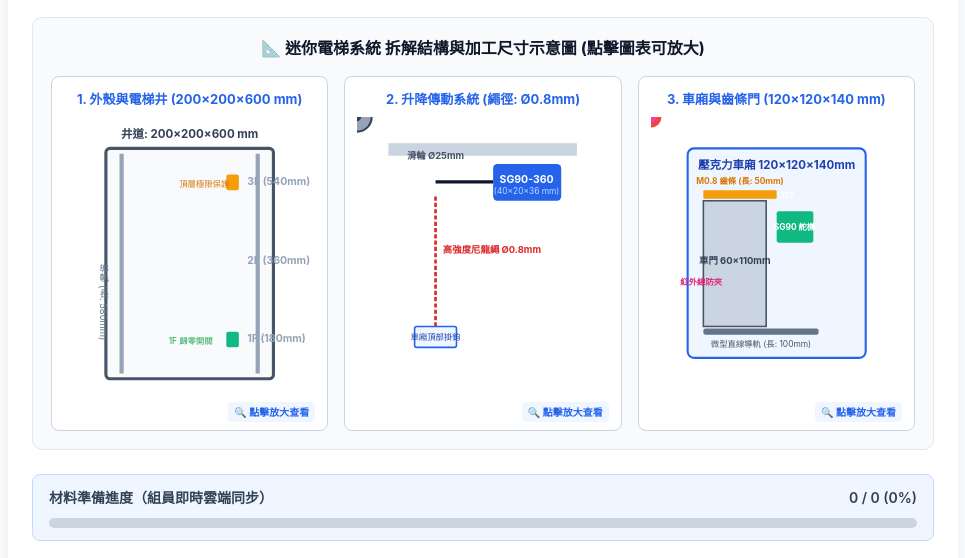
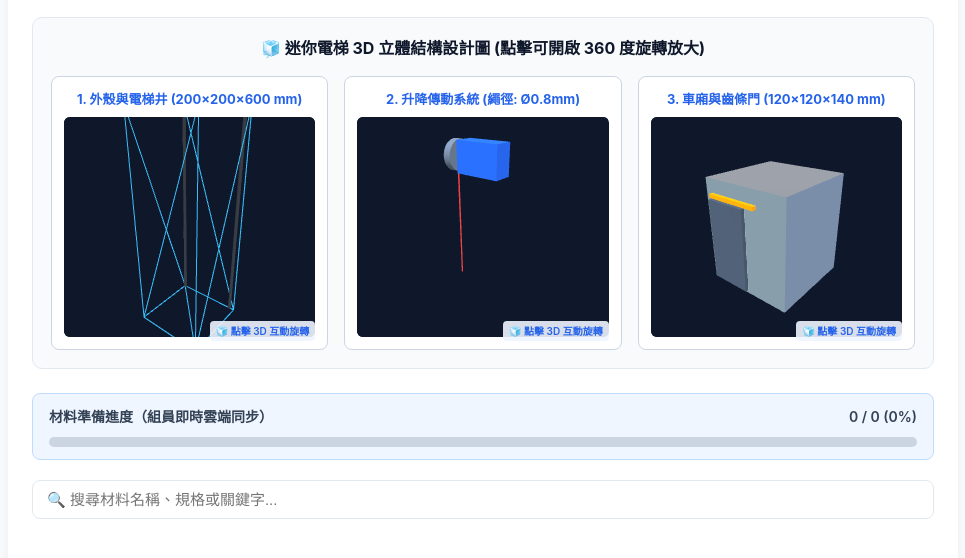
Before and after one commit to jingkai0222/Elevator-, a plain HTML site: page index.html in a window 1280 px wide. Shown: the part 163-721 px from the top of the page, without its empty margins (157-1122 px from the left). Drawn offline with nearby package versions, Linux system fonts and the light colour scheme; no server answers.

Commit message:
Update index.html

```diff
--- a/index.html
+++ b/index.html
@@ -4,6 +4,9 @@
   <meta charset="UTF-8">
   <meta name="viewport" content="width=device-width, initial-scale=1.0">
   <title>8052 迷你電梯專題 - 材料與規格清單</title>
+  <!-- 引入 Three.js 3D 渲染引擎與 OrbitControls 控制器 -->
+  <script src="https://cdnjs.cloudflare.com/ajax/libs/three.js/r128/three.min.js"></script>
+  <script src="https://cdn.jsdelivr.net/npm/three@0.128.0/examples/js/controls/OrbitControls.js"></script>
   <style>
     :root { --primary: #2563eb; --primary-light: #eff6ff; --dark: #0f172a; --gray-bg: #f8fafc; --border: #e2e8f0; --text: #334155; --text-muted: #64748b; --success: #16a34a; --warning: #d97706; --danger: #dc2626; }
     * { box-sizing: border-box; margin: 0; padding: 0; }
@@ -16,20 +19,22 @@
     .sync-dot { width: 8px; height: 8px; border-radius: 50%; background: #94a3b8; }
     .sync-online { background: #22c55e; }
 
-    /* 設計圖排版與點擊放大放大效果 */
+    /* 3D 設計圖排版樣式 */
     .diagram-section { background: #f8fafc; border: 1px solid var(--border); border-radius: 10px; padding: 18px; margin-bottom: 24px; }
     .diagram-title { font-size: 16px; font-weight: 700; color: var(--dark); margin-bottom: 14px; text-align: center; }
     .diagram-grid { display: grid; grid-template-columns: repeat(auto-fit, minmax(260px, 1fr)); gap: 16px; }
     .diagram-card { background: #ffffff; border: 1px solid #cbd5e1; border-radius: 8px; padding: 12px; text-align: center; cursor: pointer; transition: transform 0.2s, box-shadow 0.2s; position: relative; }
     .diagram-card:hover { transform: translateY(-3px); box-shadow: 0 6px 16px rgba(37,99,235,0.12); border-color: var(--primary); }
-    .diagram-card::after { content: "🔍 點擊放大查看"; position: absolute; bottom: 8px; right: 12px; font-size: 10px; color: var(--primary); font-weight: 600; background: rgba(239,246,255,0.9); padding: 2px 6px; border-radius: 4px; }
+    .diagram-card::after { content: "🧊 點擊 3D 互動旋轉"; position: absolute; bottom: 8px; right: 12px; font-size: 10px; color: var(--primary); font-weight: 600; background: rgba(239,246,255,0.9); padding: 2px 6px; border-radius: 4px; }
     .diagram-card-title { font-size: 13px; font-weight: 700; color: var(--primary); margin-bottom: 8px; }
+    .canvas-container { width: 100%; height: 220px; border-radius: 6px; overflow: hidden; background: #0f172a; }
 
-    /* 彈窗 (Modal) 樣式 */
+    /* 全螢幕 3D Modal 彈窗樣式 */
     .modal { display: none; position: fixed; z-index: 999; left: 0; top: 0; width: 100%; height: 100%; background-color: rgba(15,23,42,0.85); backdrop-filter: blur(4px); justify-content: center; align-items: center; padding: 20px; }
-    .modal-content { background: #ffffff; border-radius: 12px; padding: 20px; max-width: 750px; width: 90%; max-height: 90vh; overflow-y: auto; position: relative; box-shadow: 0 10px 25px rgba(0,0,0,0.3); }
-    .close-btn { position: absolute; top: 12px; right: 16px; font-size: 24px; font-weight: bold; color: #64748b; cursor: pointer; }
+    .modal-content { background: #ffffff; border-radius: 12px; padding: 20px; max-width: 800px; width: 95%; position: relative; box-shadow: 0 10px 25px rgba(0,0,0,0.3); }
+    .close-btn { position: absolute; top: 12px; right: 16px; font-size: 24px; font-weight: bold; color: #64748b; cursor: pointer; z-index: 10; }
     .close-btn:hover { color: #0f172a; }
+    #modal3DCanvas { width: 100%; height: 450px; background: #0f172a; border-radius: 8px; }
 
     .progress-box { background-color: var(--primary-light); border: 1px solid #bfdbfe; padding: 12px 16px; border-radius: 8px; margin-bottom: 20px; margin-top: 12px; }
     .progress-bar-bg { height: 10px; background: #cbd5e1; border-radius: 5px; overflow: hidden; margin-top: 8px; }
@@ -60,107 +65,38 @@
       <div class="sync-status"><div class="sync-dot" id="status-dot"></div><span id="status-text">連線雲端資料庫中...</span></div>
     </header>
 
-    <!-- 三圖拆解機構設計圖（含建議尺寸標記） -->
+    <!-- 3D 互動拆解機構設計圖 -->
     <div class="diagram-section">
-      <div class="diagram-title">📐 迷你電梯系統 拆解結構與加工尺寸示意圖 (點擊圖表可放大)</div>
+      <div class="diagram-title">🧊 迷你電梯 3D 立體結構設計圖 (點擊可開啟 360 度旋轉放大)</div>
       <div class="diagram-grid">
 
-        <!-- 圖 1：外殼與電梯井結構 -->
-        <div class="diagram-card" onclick="openModal('img1')">
+        <!-- 3D 圖 1：外殼與電梯井結構 -->
+        <div class="diagram-card" onclick="open3DModal('frame')">
           <div class="diagram-card-title">1. 外殼與電梯井 (200×200×600 mm)</div>
-          <svg id="img1" viewBox="0 0 240 280" style="width:100%; height:auto;">
-            <!-- 井道外框與尺寸線 -->
-            <rect x="40" y="30" width="160" height="220" fill="#f8fafc" stroke="#475569" stroke-width="3" rx="4" />
-            <text x="120" y="20" font-size="11" font-weight="bold" fill="#334155" text-anchor="middle">井道: 200×200×600 mm</text>
-
-            <!-- 垂直導軌 -->
-            <line x1="55" y1="35" x2="55" y2="245" stroke="#94a3b8" stroke-width="4" />
-            <line x1="185" y1="35" x2="185" y2="245" stroke="#94a3b8" stroke-width="4" />
-            <text x="38" y="140" font-size="9" fill="#64748b" writing-mode="tb">導軌 (長: 580mm)</text>
-
-            <!-- 樓層標示與開關 -->
-            <text x="175" y="65" font-size="10" fill="#94a3b8" font-weight="bold">3F (540mm)</text>
-            <rect x="155" y="55" width="12" height="15" fill="#f59e0b" rx="2" />
-            <text x="110" y="67" font-size="8" fill="#d97706">頂層極限保護</text>
-
-            <text x="175" y="140" font-size="10" fill="#94a3b8" font-weight="bold">2F (360mm)</text>
-
-            <text x="175" y="215" font-size="10" fill="#94a3b8" font-weight="bold">1F (180mm)</text>
-            <rect x="155" y="205" width="12" height="15" fill="#10b981" rx="2" />
-            <text x="100" y="217" font-size="8" fill="#16a34a">1F 歸零開關</text>
-          </svg>
+          <div id="canvas-frame" class="canvas-container"></div>
         </div>
 
-        <!-- 圖 2：升降傳動系統 -->
-        <div class="diagram-card" onclick="openModal('img2')">
+        <!-- 3D 圖 2：升降傳動系統 -->
+        <div class="diagram-card" onclick="open3DModal('lifting')">
           <div class="diagram-card-title">2. 升降傳動系統 (繩徑: Ø0.8mm)</div>
-          <svg id="img2" viewBox="0 0 240 280" style="width:100%; height:auto;">
-            <!-- 頂部轉軸固定座 -->
-            <rect x="30" y="25" width="180" height="12" fill="#cbd5e1" />
-
-            <!-- SG90-360 馬達 -->
-            <rect x="130" y="45" width="65" height="35" fill="#2563eb" rx="4" />
-            <text x="162" y="63" font-size="10" fill="#ffffff" font-weight="bold" text-anchor="middle">SG90-360</text>
-            <text x="162" y="74" font-size="8" fill="#bfdbfe" text-anchor="middle">(40×20×36 mm)</text>
-
-            <!-- 頂部滑輪與拉繩 -->
-            <circle x="75" y="62" r="14" fill="#94a3b8" stroke="#334155" stroke-width="2" />
-            <circle x="75" y="62" r="4" fill="#334155" />
-            <text x="75" y="40" font-size="9" fill="#475569" font-weight="bold" text-anchor="middle">滑輪 Ø25mm</text>
-
-            <!-- 傳動軸與連桿 -->
-            <line x1="75" y1="62" x2="130" y2="62" stroke="#0f172a" stroke-width="3" />
-
-            <!-- 尼龍拉繩 -->
-            <line x1="75" y1="76" x2="75" y2="200" stroke="#dc2626" stroke-width="2.5" stroke-dasharray="4,2" />
-            <text x="82" y="130" font-size="9" fill="#dc2626" font-weight="bold">高強度尼龍繩 Ø0.8mm</text>
-
-            <!-- 懸掛對重/車廂連接點 -->
-            <rect x="55" y="200" width="40" height="20" fill="#eff6ff" stroke="#2563eb" stroke-width="1.5" rx="2" />
-            <text x="75" y="213" font-size="8" fill="#1e40af" text-anchor="middle">車廂頂部掛鉤</text>
-          </svg>
+          <div id="canvas-lifting" class="canvas-container"></div>
         </div>
 
-        <!-- 圖 3：車廂與齒條開門機構 -->
-        <div class="diagram-card" onclick="openModal('img3')">
+        <!-- 3D 圖 3：車廂與齒條開門機構 -->
+        <div class="diagram-card" onclick="open3DModal('cabin')">
           <div class="diagram-card-title">3. 車廂與齒條門 (120×120×140 mm)</div>
-          <svg id="img3" viewBox="0 0 240 280" style="width:100%; height:auto;">
-            <!-- 車廂主體 -->
-            <rect x="35" y="30" width="170" height="200" fill="#eff6ff" stroke="#2563eb" stroke-width="2" rx="6" />
-            <text x="120" y="50" font-size="11" font-weight="bold" fill="#1e40af" text-anchor="middle">壓克力車廂 120×120×140mm</text>
-
-            <!-- 移動車門 -->
-            <rect x="50" y="80" width="60" height="120" fill="#cbd5e1" stroke="#475569" stroke-width="1.5" />
-            <text x="80" y="140" font-size="9" fill="#334155" font-weight="bold" text-anchor="middle">車門 60×110mm</text>
-
-            <!-- M0.8 齒條 -->
-            <rect x="50" y="70" width="70" height="8" fill="#f59e0b" rx="1" />
-            <text x="85" y="64" font-size="8" fill="#d97706" font-weight="bold" text-anchor="middle">M0.8 齒條 (長: 50mm)</text>
-
-            <!-- M0.8 齒輪 & SG90 門舵機 -->
-            <circle x="130" y="74" r="10" fill="#ef4444" />
-            <text x="130" y="77" font-size="7" fill="#ffffff" font-weight="bold" text-anchor="middle">20T</text>
-            <rect x="120" y="90" width="35" height="30" fill="#10b981" rx="2" />
-            <text x="137" y="108" font-size="8" fill="#ffffff" font-weight="bold" text-anchor="middle">SG90 舵機</text>
-
-            <!-- 底部滑軌 -->
-            <rect x="50" y="202" width="110" height="6" fill="#64748b" rx="2" />
-            <text x="105" y="220" font-size="8" fill="#475569" text-anchor="middle">微型直線導軌 (長: 100mm)</text>
-
-            <!-- 防夾感測器 -->
-            <circle x="40" y="140" r="5" fill="#ec4899" />
-            <text x="28" y="160" font-size="8" fill="#db2777" font-weight="bold">紅外線防夾</text>
-          </svg>
+          <div id="canvas-cabin" class="canvas-container"></div>
         </div>
 
       </div>
     </div>
 
-    <!-- 全螢幕圖片放大 Modal 彈窗 -->
+    <!-- 全螢幕 3D 放大互動 Modal 彈窗 -->
     <div id="imageModal" class="modal" onclick="closeModal()">
       <div class="modal-content" onclick="event.stopPropagation()">
         <span class="close-btn" onclick="closeModal()">&times;</span>
-        <div id="modalContainer" style="width:100%; text-align:center;"></div>
+        <h3 id="modalTitle" style="margin-bottom:10px; color:#2563eb; font-size:16px;">3D 立體視角控制 (滑鼠拖曳旋轉/滾輪縮放)</h3>
+        <div id="modal3DCanvas"></div>
       </div>
     </div>
 
@@ -215,7 +151,7 @@
     </div>
   </div>
 
-  <!-- 引入 Firebase Web SDK -->
+  <!-- Three.js 3D 繪圖腳本與 Firebase SDK -->
   <script type="module">
     import { initializeApp } from "https://www.gstatic.com/firebasejs/10.8.0/firebase-app.js";
     import { getDatabase, ref, onValue, set } from "https://www.gstatic.com/firebasejs/10.8.0/firebase-database.js";
@@ -284,15 +220,129 @@
     }
     window.filterItems = filterItems;
 
-    // Modal 彈窗放大功能
-    window.openModal = function(svgId) {
-      const svgContent = document.getElementById(svgId).outerHTML;
-      document.getElementById('modalContainer').innerHTML = svgContent;
+    // --- Three.js 3D 渲染邏輯 ---
+    function create3DScene(containerId, type) {
+      const container = document.getElementById(containerId);
+      const width = container.clientWidth;
+      const height = container.clientHeight;
+
+      const scene = new THREE.Scene();
+      scene.background = new THREE.Color(0x0f172a);
+
+      const camera = new THREE.PerspectiveCamera(45, width / height, 0.1, 1000);
+      camera.position.set(4, 3, 5);
+
+      const renderer = new THREE.WebGLRenderer({ antialias: true });
+      renderer.setSize(width, height);
+      container.appendChild(renderer.domElement);
+
+      const controls = new THREE.OrbitControls(camera, renderer.domElement);
+      controls.enableDamping = true;
+
+      // 光源
+      const ambientLight = new THREE.AmbientLight(0xffffff, 0.7);
+      scene.add(ambientLight);
+      const dirLight = new THREE.DirectionalLight(0xffffff, 0.8);
+      dirLight.position.set(5, 10, 7);
+      scene.add(dirLight);
+
+      // 建構 3D 物件
+      if (type === 'frame') {
+        // 井道外框 200x200x600
+        const frameGeo = new THREE.BoxGeometry(2, 6, 2);
+        const frameMat = new THREE.MeshBasicMaterial({ color: 0x38bdf8, wireframe: true });
+        const frameMesh = new THREE.Mesh(frameGeo, frameMat);
+        scene.add(frameMesh);
+
+        // 導軌
+        const railGeo = new THREE.CylinderGeometry(0.05, 0.05, 5.8);
+        const railMat = new THREE.MeshStandardMaterial({ color: 0x94a3b8, metalness: 0.8 });
+        const rail1 = new THREE.Mesh(railGeo, railMat);
+        rail1.position.set(-0.9, 0, -0.9);
+        const rail2 = rail1.clone();
+        rail2.position.set(0.9, 0, -0.9);
+        scene.add(rail1); scene.add(rail2);
+      } else if (type === 'lifting') {
+        // 馬達 SG90-360
+        const motorGeo = new THREE.BoxGeometry(1.2, 0.8, 0.5);
+        const motorMat = new THREE.MeshStandardMaterial({ color: 0x2563eb });
+        const motor = new THREE.Mesh(motorGeo, motorMat);
+        motor.position.set(0, 1.8, 0);
+        scene.add(motor);
+
+        // 滑輪
+        const pulleyGeo = new THREE.CylinderGeometry(0.4, 0.4, 0.2, 32);
+        const pulleyMat = new THREE.MeshStandardMaterial({ color: 0x64748b });
+        const pulley = new THREE.Mesh(pulleyGeo, pulleyMat);
+        pulley.rotation.z = Math.PI / 2;
+        pulley.position.set(-0.8, 1.8, 0);
+        scene.add(pulley);
+
+        // 繩索
+        const ropeGeo = new THREE.CylinderGeometry(0.02, 0.02, 3.5);
+        const ropeMat = new THREE.MeshBasicMaterial({ color: 0xef4444 });
+        const rope = new THREE.Mesh(ropeGeo, ropeMat);
+        rope.position.set(-0.8, 0, 0);
+        scene.add(rope);
+      } else if (type === 'cabin') {
+        // 車廂 120x120x140
+        const cabinGeo = new THREE.BoxGeometry(2.4, 2.8, 2.4);
+        const cabinMat = new THREE.MeshStandardMaterial({ color: 0xbfdbfe, transparent: true, opacity: 0.6 });
+        const cabin = new THREE.Mesh(cabinGeo, cabinMat);
+        scene.add(cabin);
+
+        // 平移車門
+        const doorGeo = new THREE.BoxGeometry(1.1, 2.2, 0.1);
+        const doorMat = new THREE.MeshStandardMaterial({ color: 0x475569 });
+        const door = new THREE.Mesh(doorGeo, doorMat);
+        door.position.set(-0.5, -0.2, 1.25);
+        scene.add(door);
+
+        // 齒條
+        const rackGeo = new THREE.BoxGeometry(1.4, 0.1, 0.1);
+        const rackMat = new THREE.MeshStandardMaterial({ color: 0xf59e0b });
+        const rack = new THREE.Mesh(rackGeo, rackMat);
+        rack.position.set(-0.3, 1.0, 1.25);
+        scene.add(rack);
+      }
+
+      function animate() {
+        requestAnimationFrame(animate);
+        controls.update();
+        renderer.render(scene, camera);
+      }
+      animate();
+
+      return { scene, camera, renderer, controls };
+    }
+
+    // 初始化卡片中的 3D 縮圖
+    window.onload = function() {
+      create3DScene('canvas-frame', 'frame');
+      create3DScene('canvas-lifting', 'lifting');
+      create3DScene('canvas-cabin', 'cabin');
+    };
+
+    // Modal 彈窗 3D 放大控制器
+    let currentModal3D = null;
+    window.open3DModal = function(type) {
       document.getElementById('imageModal').style.display = 'flex';
+      const container = document.getElementById('modal3DCanvas');
+      container.innerHTML = '';
+
+      const titles = {
+        'frame': '1. 井道外殼 3D 立體結構 (200×200×600 mm)',
+        'lifting': '2. 升降傳動系統 3D 立體結構 (Ø0.8mm 繩索 + 滑輪)',
+        'cabin': '3. 車廂與齒條門 3D 立體結構 (120×120×140 mm)'
+      };
+      document.getElementById('modalTitle').innerText = titles[type];
+
+      currentModal3D = create3DScene('modal3DCanvas', type);
     };
 
     window.closeModal = function() {
       document.getElementById('imageModal').style.display = 'none';
+      document.getElementById('modal3DCanvas').innerHTML = '';
     };
   </script>
 </body>
```
